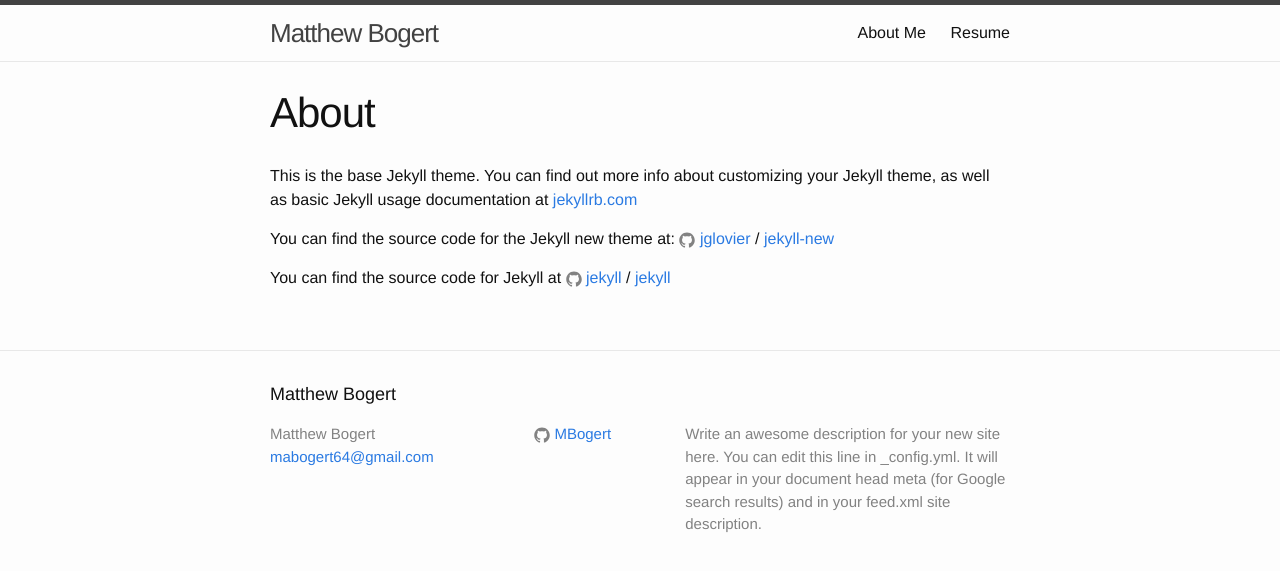
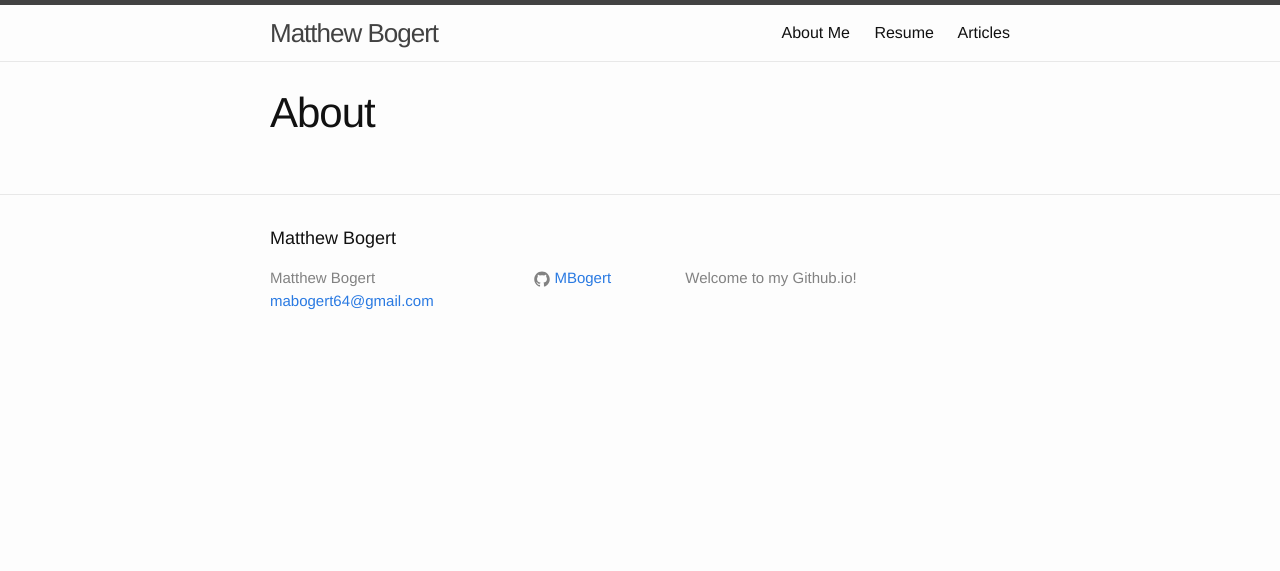
Before and after one commit to MBogert/MBogert.github.io, a Jekyll site: the page built from about.md, in a window 1280 px wide. Shown: the top 571 px of the page. Built offline with Jekyll 4.4.1, drawn with Linux system fonts in a browser that asks for light colours.

```diff
--- a/_config.yml
+++ b/_config.yml
@@ -9,9 +9,7 @@
 title: Matthew Bogert
 email: mabogert64@gmail.com
 description: > # this means to ignore newlines until "baseurl:"
-  Write an awesome description for your new site here. You can edit this
-  line in _config.yml. It will appear in your document head meta (for
-  Google search results) and in your feed.xml site description.
+  Welcome to my Github.io!
 baseurl: "" # the subpath of your site, e.g. /blog
 url: "http://yourdomain.com" # the base hostname & protocol for your site
 #twitter_username: jekyllrb
--- a/_data/menu.yml
+++ b/_data/menu.yml
@@ -3,3 +3,6 @@
 
 - title: "Resume"
   href: "/resources/resume.pdf"
+
+- title: "Articles"
+  href: "/articles/"
--- a/about.md
+++ b/about.md
@@ -4,7 +4,9 @@
 permalink: /about/
 ---
 
-This is the base Jekyll theme. You can find out more info about customizing your Jekyll theme, as well as basic Jekyll usage documentation at [jekyllrb.com](http://jekyllrb.com/)
+<Insert Self Description>
+
+<!-- This is the base Jekyll theme. You can find out more info about customizing your Jekyll theme, as well as basic Jekyll usage documentation at [jekyllrb.com](http://jekyllrb.com/)
 
 You can find the source code for the Jekyll new theme at:
 {% include icon-github.html username="jglovier" %} /
@@ -12,4 +14,4 @@
 
 You can find the source code for Jekyll at
 {% include icon-github.html username="jekyll" %} /
-[jekyll](https://github.com/jekyll/jekyll)
+[jekyll](https://github.com/jekyll/jekyll) -->
```
Also changed, not shown: 2 other files.
